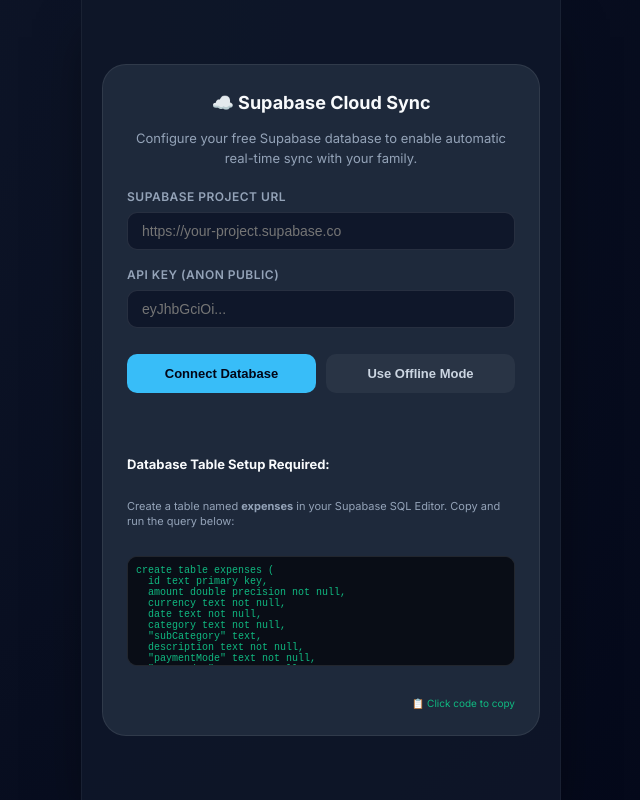
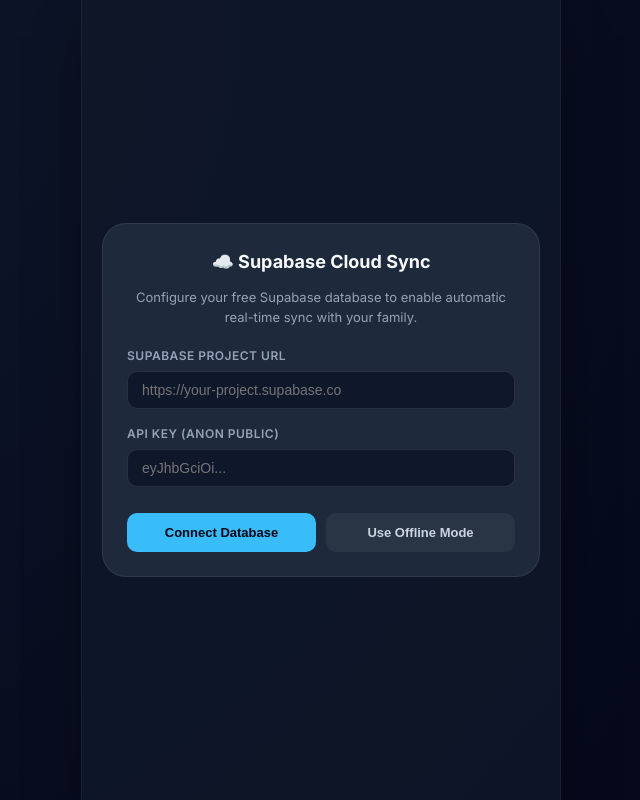
Before and after one commit to techmet/smart-exp-tracker, a React (Vite) app in the folder web/: page / in a window 1280 px wide. Shown: the whole page, without its empty margins (319-959 px from the left). Built offline with nearby package versions, Linux system fonts and the light colour scheme.

Commit message:
Fix IndexedDB sync constraint error and remove table setup instructions card

```diff
--- a/web/src/App.tsx
+++ b/web/src/App.tsx
@@ -160,8 +160,7 @@
 
     setSupabaseSyncStatus('syncing');
     try {
-      const freshList = await getActiveExpenses();
-      const res = await syncWithSupabase(freshList);
+      const res = await syncWithSupabase();
       if (res.success) {
         setSupabaseSyncStatus('success');
         setSupabaseSyncMessage(res.message);
@@ -560,53 +559,6 @@
                 Use Offline Mode
               </button>
             </div>
-
-            <div className="divider" style={{ margin: '15px 0' }} />
-
-            <h4 style={{ margin: '0 0 8px 0', fontSize: '13px', color: '#f8fafc' }}>Database Table Setup Required:</h4>
-            <p style={{ margin: '0 0 10px 0', fontSize: '11px', color: '#94a3b8', lineHeight: '1.4' }}>
-              Create a table named <strong>expenses</strong> in your Supabase SQL Editor. Copy and run the query below:
-            </p>
-
-            <textarea
-              className="form-input"
-              readOnly
-              style={{
-                fontFamily: 'monospace',
-                fontSize: '10px',
-                height: '110px',
-                background: '#090d16',
-                color: '#10b981',
-                padding: '8px',
-                resize: 'none',
-              }}
-              value={`create table expenses (
-  id text primary key,
-  amount double precision not null,
-  currency text not null,
-  date text not null,
-  category text not null,
-  "subCategory" text,
-  description text not null,
-  "paymentMode" text not null,
-  "createdBy" text not null,
-  "createdAt" text not null,
-  "updatedAt" text not null,
-  "isDeleted" integer not null,
-  "externalSourceId" text,
-  hash text not null
-);
-
-alter table expenses disable row level security;`}
-              onClick={(e) => {
-                (e.target as HTMLTextAreaElement).select();
-                navigator.clipboard.writeText((e.target as HTMLTextAreaElement).value);
-                alert('SQL script copied to clipboard!');
-              }}
-            />
-            <p style={{ margin: 0, fontSize: '10px', color: '#10b981', textAlign: 'right', cursor: 'pointer' }}>
-              📋 Click code to copy
-            </p>
           </div>
         </div>
       </div>
@@ -895,8 +847,7 @@
                         </div>
                         <div style={{ textAlign: 'right' }}>
                           <span
-                            className={`transaction-amount ${
-                              item.category === 'Investments' ? 'investment' : ''
+                            className={`transaction-amount ${item.category === 'Investments' ? 'investment' : ''
                               }`}
                           >
                             {item.category === 'Investments' ? '+' : '-'}₹{item.amount.toFixed(2)}
--- a/web/src/sync/supabaseSync.ts
+++ b/web/src/sync/supabaseSync.ts
@@ -1,5 +1,5 @@
 import type { Expense } from '../db/indexedDb';
-import { addExpense, updateExpense } from '../db/indexedDb';
+import { getAllExpensesForSync, syncUpsertExpenses } from '../db/indexedDb';
 
 export interface SupabaseConfig {
   url: string;
@@ -80,7 +80,7 @@
 }
 
 // Sync Local IndexedDB with Supabase Database
-export async function syncWithSupabase(localExpenses: Expense[]): Promise<{
+export async function syncWithSupabase(): Promise<{
   success: boolean;
   message: string;
   addedLocally: number;
@@ -104,6 +104,9 @@
   const { url, anonKey } = config;
 
   try {
+    // Fetch ALL local records (including soft-deleted ones)
+    const localExpenses = await getAllExpensesForSync();
+
     // 1. Fetch remote expenses
     const endpoint = `${url}/rest/v1/expenses`;
     const response = await fetch(endpoint, {
@@ -167,14 +170,10 @@
       }
     }
 
-    // Write all required local updates to IndexedDB
-    for (const exp of localUpdatesToSave) {
-      const localExp = localMap.get(exp.id);
-      if (!localExp) {
-        await addExpense(exp);
-      } else {
-        await updateExpense(exp.id, exp);
-      }
+    // Write all required local updates to IndexedDB using syncUpsertExpenses
+    // which handles inserts & updates via objectStore.put without corrupting updatedAt timestamps
+    if (localUpdatesToSave.length > 0) {
+      await syncUpsertExpenses(localUpdatesToSave);
     }
 
     // 2. Upload any local updates back to Supabase
```
Lines whose indentation alone changed are shown as unchanged.
